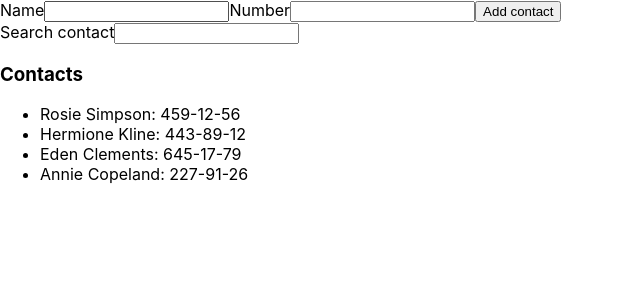
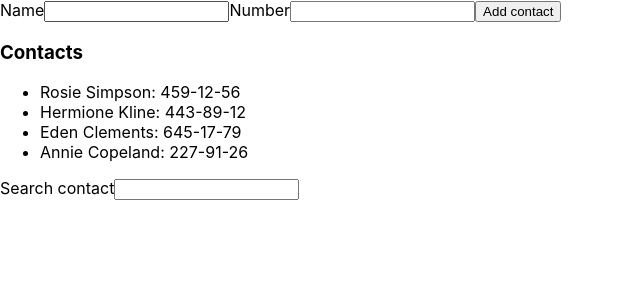
Before and after one commit to Aleksander-Kovalenko/goit-react-hw-02-phonebook, a React (Create React App) app: page / in a window 1280 px wide. Shown: the top 300 px of the page, without its empty margins (0-640 px from the left). Built offline with nearby package versions, Linux system fonts and the light colour scheme.

Commit message:
настрои передачу пропов компоненту фильтр

```diff
--- a/src/components/App.js
+++ b/src/components/App.js
@@ -2,6 +2,7 @@ import React, { Component } from "react";
 import "./App.css";
 import { Form } from "./Form/Form";
 import { ContactsList } from "./ContactsList/ContactsList";
+import { FilterField } from "./FilterField/FilterField";
 
 export class App extends Component {
   state = {
@@ -17,6 +18,20 @@ export class App extends Component {
   FilterList = [];
   Contacts = [...this.state.contacts];
 
+  handleFilter = (value) => {
+    console.log(value);
+    this.setState({ filter: value });
+    this.FilterList = [...this.Contacts].filter(({ name }) =>
+      name.includes(value)
+    );
+
+    // const { value } = e.target;
+    // this.setState({ filter: value });
+    // this.FilterList = [...this.state.contacts].filter(({ name }) =>
+    //   name.includes(value)
+    // );
+  };
+
   handleSubmitForm = (data) => {
     const checkedName = this.onSearchNameInState(data);
 
@@ -27,7 +42,6 @@ export class App extends Component {
   };
 
   onSearchNameInState = (target) => {
-    console.log();
     return this.state.contacts.some((item) => item.name === target.name);
   };
 
@@ -47,6 +61,8 @@ export class App extends Component {
             contacts={this.FilterList.length > 0 ? this.FilterList : contacts}
           />
         )}
+
+        <FilterField onChange={this.handleFilter} value={filter} />
       </>
     );
   }
--- /dev/null
+++ b/src/components/FilterField/FilterField.jsx
@@ -0,0 +1,25 @@
+import { Component } from "react";
+
+export class FilterField extends Component {
+  onHandleChange = (e) => {
+    this.props.onChange(e.target.value);
+  };
+
+  render() {
+    const { handleFilter, value } = this.props;
+    return (
+      <label htmlFor="">
+        <span className="label-form">Search contact</span>
+        <input
+          type="text"
+          name="filter"
+          pattern="\+?\d{1,4}?[-.\s]?\(?\d{1,3}?\)?[-.\s]?\d{1,4}[-.\s]?\d{1,4}[-.\s]?\d{1,9}"
+          title="Phone number must be digits and can contain spaces, dashes, parentheses and can start with +"
+          required
+          onChange={this.onHandleChange}
+          //   value={value}
+        />
+      </label>
+    );
+  }
+}
--- a/src/components/Form/Form.jsx
+++ b/src/components/Form/Form.jsx
@@ -4,15 +4,15 @@ import { ContactsList } from "../ContactsList/ContactsList";
 
 export class Form extends Component {
   state = {
-    contacts: [
-      { id: "id-1", name: "Rosie Simpson", number: "459-12-56" },
-      { id: "id-2", name: "Hermione Kline", number: "443-89-12" },
-      { id: "id-3", name: "Eden Clements", number: "645-17-79" },
-      { id: "id-4", name: "Annie Copeland", number: "227-91-26" },
-    ],
+    // contacts: [
+    //   { id: "id-1", name: "Rosie Simpson", number: "459-12-56" },
+    //   { id: "id-2", name: "Hermione Kline", number: "443-89-12" },
+    //   { id: "id-3", name: "Eden Clements", number: "645-17-79" },
+    //   { id: "id-4", name: "Annie Copeland", number: "227-91-26" },
+    // ],
     name: "",
     number: "",
-    filter: "",
+    // filter: "",
   };
 
   FilterList = [];
@@ -26,13 +26,13 @@ export class Form extends Component {
   //   return this.state.contacts.some((item) => item.name === target);
   // };
 
-  handleFilter = (e) => {
-    const { value } = e.target;
-    this.setState({ filter: value });
-    this.FilterList = [...this.state.contacts].filter(({ name }) =>
-      name.includes(value)
-    );
-  };
+  // handleFilter = (e) => {
+  //   const { value } = e.target;
+  //   this.setState({ filter: value });
+  //   this.FilterList = [...this.state.contacts].filter(({ name }) =>
+  //     name.includes(value)
+  //   );
+  // };
 
   handleSubmit = (e) => {
     const id = nanoid(5);
@@ -97,7 +97,7 @@ export class Form extends Component {
           <button type="submit">Add contact</button>
         </form>
 
-        <label htmlFor="">
+        {/* <label htmlFor="">
           <span className="label-form">Search contact</span>
           <input
             type="text"
@@ -108,7 +108,7 @@ export class Form extends Component {
             onChange={this.handleFilter}
             value={filter}
           />
-        </label>
+        </label> */}
 
         {/* <h3>Contacts</h3> */}
         {/* {contacts.length >= 0 && (
```
